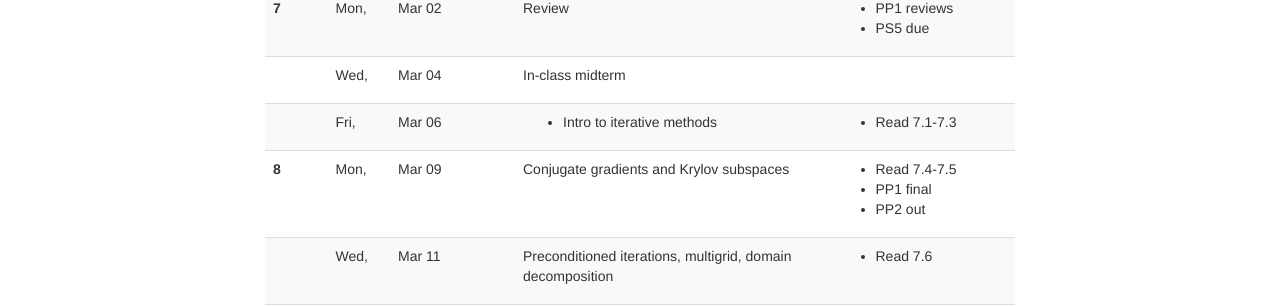
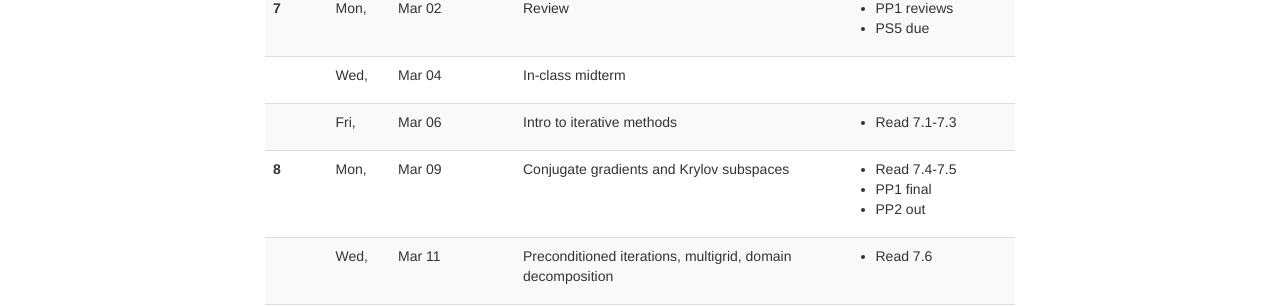
Before and after one commit to dbindel/cs4220-s15, a Jekyll site: the page built from web/schedule.html, in a window 1280 px wide and 900 px high, scrolled down 1270 px. Shown: the part 144-451 px from the top of the window. Built offline with Jekyll 4.4.1, drawn with Linux system fonts in a browser that asks for light colours; nearby versions of some CDN libraries.

Commit message:
Fixed typographical glitch in schedule.

```diff
--- a/web/_data/lectures.yml
+++ b/web/_data/lectures.yml
@@ -154,7 +154,7 @@
 -
   date: 2015-03-06
   info: |
-    - Intro to iterative methods
+    Intro to iterative methods
   hw:
     - Read 7.1-7.3
 #
```
